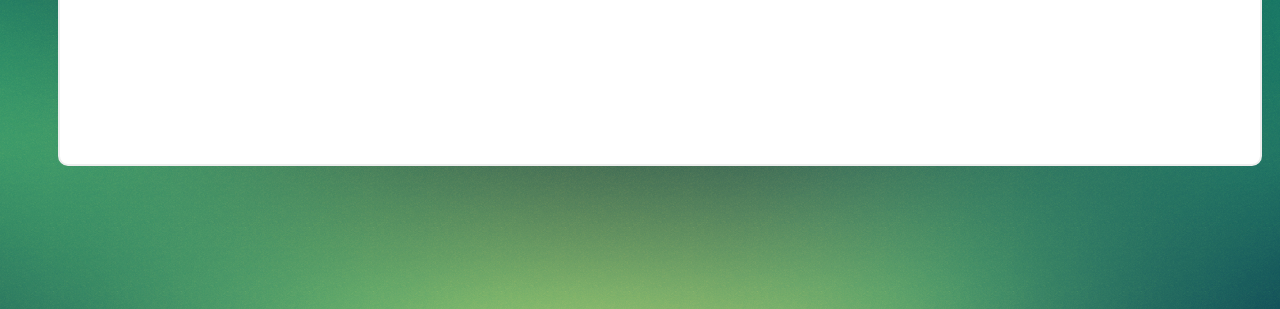
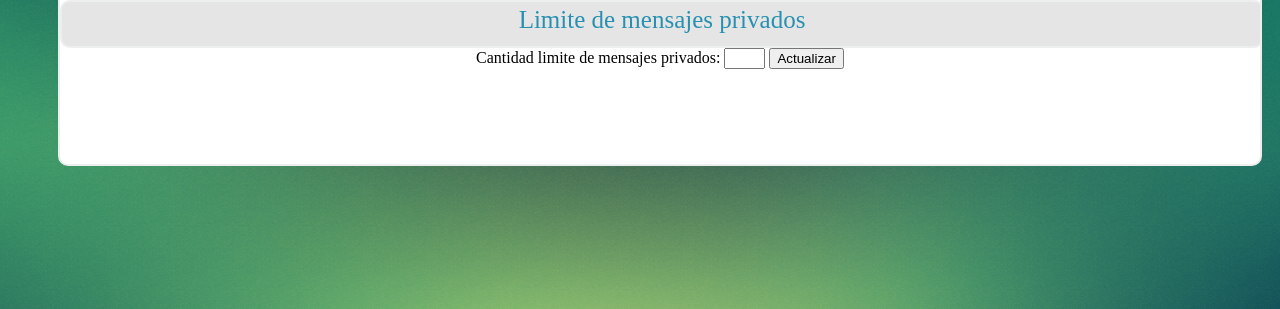
Before and after one commit to gustavo-albornoz/Tp-Seguridad-Mimuro, a PHP site: page /paginas/admin.php in a window 1280 px wide. Shown: the part 393-702 px from the top of the page. Run offline with PHP 8.4, Linux system fonts and the light colour scheme; the visitor is signed in with stand-in values (Sample User, id 1); data that the repository does not hold is empty.

Commit message:
Actualizar limite de msjs privados por Admin
Agregue un form a admin.php para que se pueda actualizar la cantidad
limite de mensajes privador. Y el action de este form es
update-limite-msjs-privados.php

```diff
--- a/paginas/admin.php
+++ b/paginas/admin.php
@@ -124,6 +124,13 @@ $con="CALL selalta";
 								}
 							echo '</table>';
 						?>
+
+  						<div id="mensajestitulo">Limite de mensajes privados</div>
+  							<form method="post" action="update-limite-msjs-privados.php" style="text-align:center;font-family:Corbel">
+  								<span>Cantidad limite de mensajes privados: </span>
+  								<input type="text" name="limiteMsjsPrivados" id="limiteMsjsPrivados" size="2">
+  								<input type="submit" value="Actualizar">
+  							</form>
 						</div>
 
 
```
Also changed, not shown: paginas/update-limite-msjs-privados.php (added, +21 -0 lines).
